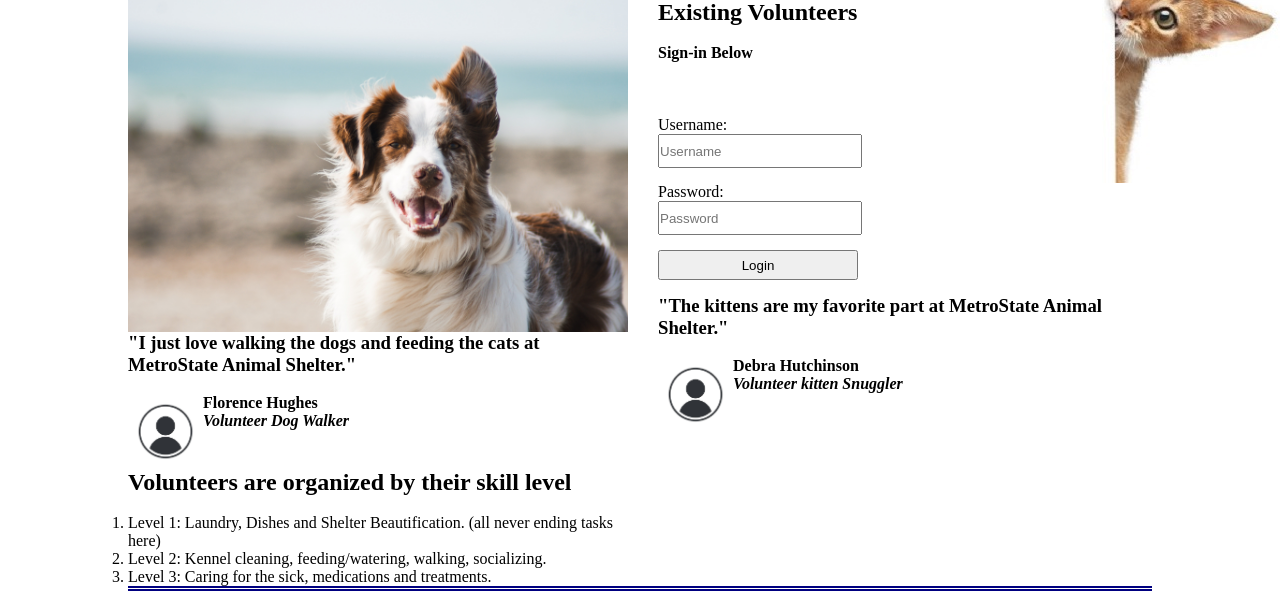
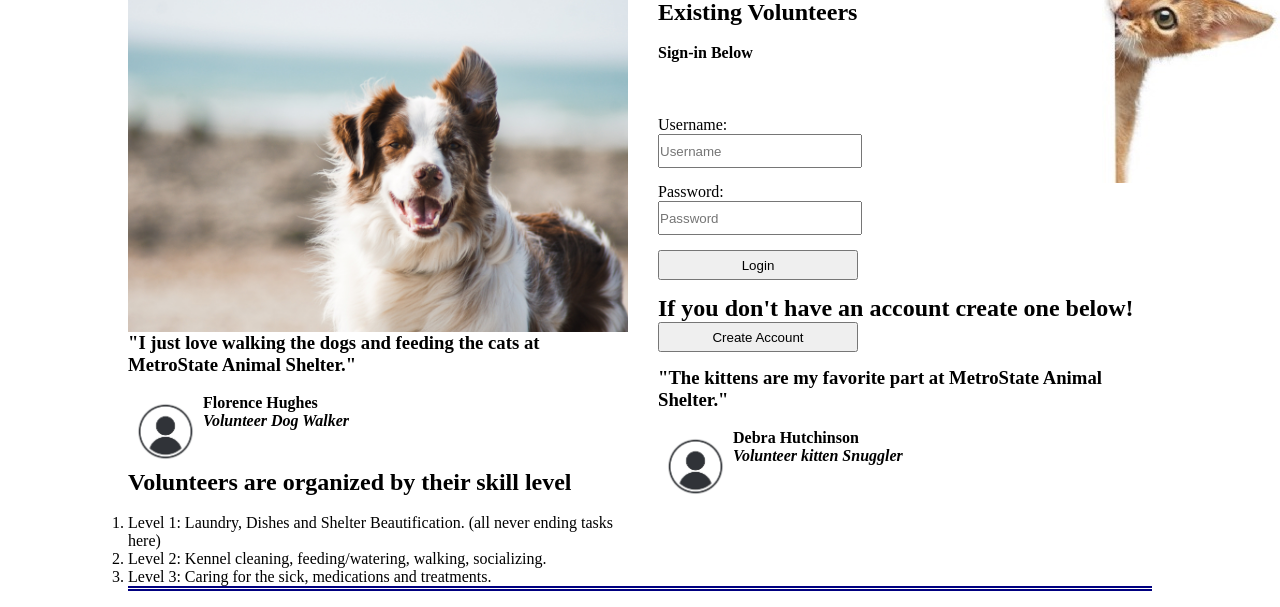
Before and after one commit to MarcusWithers/animal_shelter, a PHP site: page /signin.html in a window 1280 px wide. Shown: the part 504-1111 px from the top of the page. Run offline with PHP 8.4, Linux system fonts and the light colour scheme.

Commit message:
account changes

```diff
--- a/createaccount.php
+++ b/createaccount.php
@@ -87,6 +87,10 @@ src="header.txt"></script>
           <br />
           <input type="submit" value="Create Account" />
         </form>
+        <form action = "signin.html" method = "POST">
+          <h2> Already have an account? Sign in below! </h2>
+          <input type = "submit" value = "Sign in" />
+        </form>
         <h3>
           "Add a volunteer testimonial to increase conversions to your landing
           page."
--- a/header.txt
+++ b/header.txt
@@ -1 +1 @@
-document.write('<header><form method="POST" action="#####"><input class="headerSignOut" type="submit" Value="Sign Out" /></form><img src="logo.png" alt="pawprintlogo" /><div class = "navbar"><nav class = "navbar"><ol><li class = "nav"><a href = "home.html">Home</a></li><li class = "nav"><a href = "account.php">Profile</a></li><li class = "nav"><a href = "chorehomepage.html">Chores</a></li><li class = "nav"><a href = "aboutUs.html">About Us</a></li><li class = "nav"><a href = "contactform.html">Contact Page</a></li></ol></nav></div></header>')
+document.write('<header><form method="POST" action="signout.php"><input class="headerSignOut" type="submit" Value="Sign Out" /></form><img src="logo.png" alt="pawprintlogo" /><div class = "navbar"><nav class = "navbar"><ol><li class = "nav"><a href = "home.html">Home</a></li><li class = "nav"><a href = "account.php">Profile</a></li><li class = "nav"><a href = "chorehomepage.html">Chores</a></li><li class = "nav"><a href = "aboutUs.html">About Us</a></li><li class = "nav"><a href = "contactform.html">Contact Page</a></li></ol></nav></div></header>')
--- a/signin.html
+++ b/signin.html
@@ -62,6 +62,10 @@
           <br />
           <input type="submit" value="Login" />
         </form>
+        <form action = 'createaccount.php' method="post">
+          <h2>If you don't have an account create one below!</h2>
+          <input type = "submit" value = "Create Account">
+        </form>
         <h3>
           "The kittens are my favorite part at MetroState Animal Shelter."
         </h3>
--- /dev/null
+++ b/signout.php
@@ -0,0 +1,6 @@
+<?php
+session_start();
+session_destroy();
+// Redirect to the login page:
+header('Location: signin.html');
+?>
```
Also changed, not shown: home.php (+12 -1 lines).
